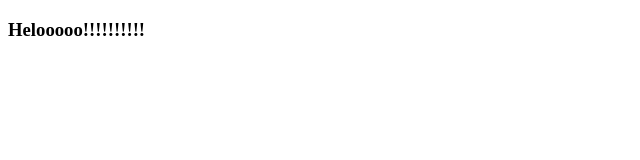
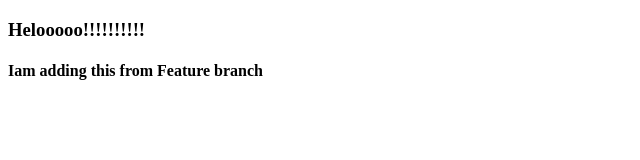
Before and after one commit to abddillahi/RepoSecond, a plain HTML site: page index2.html in a window 1280 px wide. Shown: the whole page, without its empty margins (0-640 px from the left). Drawn offline with Linux system fonts and the light colour scheme.

Commit message:
Modify Index2.html

```diff
--- a/index2.html
+++ b/index2.html
@@ -7,5 +7,7 @@
 </head>
 <body>
     <h3>Helooooo!!!!!!!!!!</h3>
+
+    <h4>Iam adding this from Feature branch</h4>
 </body>
 </html>
```
